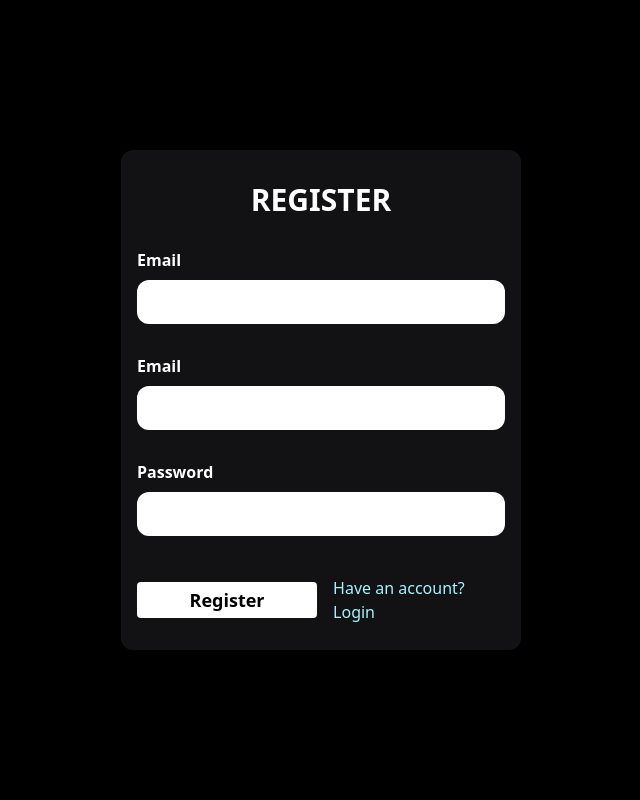
After one commit to yousephzidan/Owl-Chatapp, a Flask app: page /register in a window 1280 px wide. The commit adds this page. Shown: the whole page, without its empty margins (319-959 px from the left). Run offline with Flask 3, Linux system fonts and the light colour scheme; some libraries are stand-ins or nearby versions.

Commit message:
added register page | frontend

```diff
--- a/main.py
+++ b/main.py
@@ -1,15 +1,43 @@
 from flask import Flask
 from flask import render_template
 from flask import request
+from flask_wtf import FlaskForm, RecaptchaField
+from wtforms import StringField
+from wtforms import PasswordField
+from wtforms import SubmitField
+from wtforms.validators import DataRequired
+from flask_wtf.csrf import CSRFProtect
+
+class Login(FlaskForm):
+    email = StringField('email', validators=[DataRequired()])
+    password = PasswordField('password', validators=[DataRequired()])
+    submit = SubmitField("Login")
+
+class Register(FlaskForm):
+    name = StringField('name', validators=[DataRequired()])
+    email = StringField('email', validators=[DataRequired()])
+    password = PasswordField('password', validators=[DataRequired()])
+    submit = SubmitField("Register")
 
 
 app: Flask = Flask(__name__)
-
+app.config['SECRET_KEY'] = "secert_key"
+csrf = CSRFProtect(app)
 
 @app.get("/")
 def index_page():
     return render_template("index.html")
 
+@app.get("/login")
+def login_page():
+    form = Login()
 
+    return render_template("login.html", form=form)
+
+@app.get("/register")
+def register_page():
+    form = Register()
+
+    return render_template("register.html", form=form)
 if "__main__" == __name__:
     app.run(debug=True)
--- a/templates/index.html
+++ b/templates/index.html
@@ -2,8 +2,8 @@
 <html lang="en">
 <head>
   <meta charset="UTF-8">
-  <script src="https://unpkg.com/@tailwindcss/browser@4"></script>
-  <script src="https://code.jquery.com/jquery-3.7.1.min.js" integrity="sha256-/JqT3SQfawRcv/BIHPThkBvs0OEvtFFmqPF/lYI/Cxo=" crossorigin="anonymous"></script>
+  <script differ src="https://unpkg.com/@tailwindcss/browser@4"></script>
+  <script differ src="https://code.jquery.com/jquery-3.7.1.min.js" integrity="sha256-/JqT3SQfawRcv/BIHPThkBvs0OEvtFFmqPF/lYI/Cxo=" crossorigin="anonymous"></script>
   <title>OWL - Chat app</title>
 </head>
 <body class="bg-black w-full h-screen flex flex-col items-center justify-between p-4">
--- /dev/null
+++ b/templates/register.html
@@ -0,0 +1,41 @@
+<!DOCTYPE html>
+<html lang="en">
+<head>
+  <meta charset="UTF-8">
+  <script differ src="https://unpkg.com/@tailwindcss/browser@4"></script>
+  <script differ src="https://code.jquery.com/jquery-3.7.1.min.js" integrity="sha256-/JqT3SQfawRcv/BIHPThkBvs0OEvtFFmqPF/lYI/Cxo=" crossorigin="anonymous"></script>
+  <meta charset="UTF-8">
+  <title>Register</title>
+</head>
+<body class="bg-black flex items-center justify-center w-full h-screen">
+  <form method="post" action="{{ url_for('register_page')}}" class="bg-zinc-900/75 rounded-xl p-4 text-white w-[400px] h-[500px]">
+
+    {{ form.hidden_tag() }}
+    {{ form.csrf_token }}
+
+    <h1 class="inline-flex w-full items-center justify-center text-3xl mt-4 font-bold">REGISTER</h1>
+
+    <div class="flex flex-col mt-[30px] gap-2">
+      {{ form.email.label(class_="capitalize font-bold")}}
+      {{ form.email(class="bg-white text-black outline-none pl-2 py-2 text-lg rounded-xl") }}
+    </div>
+
+    <div class="flex flex-col mt-[30px] gap-2">
+      {{ form.email.label(class_="capitalize font-bold")}}
+      {{ form.email(class="bg-white text-black outline-none pl-2 py-2 text-lg rounded-xl") }}
+    </div>
+
+    <div class="flex flex-col mt-[30px] gap-2">
+      {{ form.password.label(class_="capitalize font-bold")}}
+      {{ form.password(class="bg-white text-black outline-none pl-2 py-2 text-lg rounded-xl") }}
+    </div>
+
+    <div class="flex gap-4 mt-[40px] items-center">
+      {{ form.submit(class="cursor-pointer bg-white px-8 py-1 rounded text-black font-bold text-lg w-[50%]") }}
+      <label class="text-cyan-200">Have an account? Login</label>
+    </div>
+
+
+  </form>
+</body>
+</html>
```
Also changed, not shown: templates/login.html (added, +35 -0 lines).
